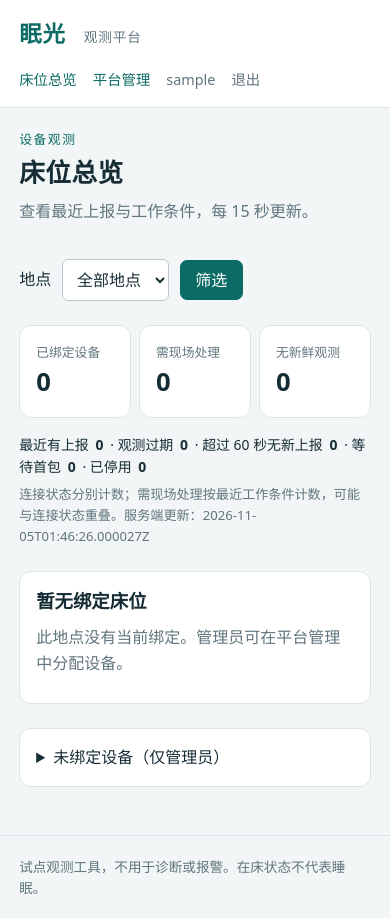
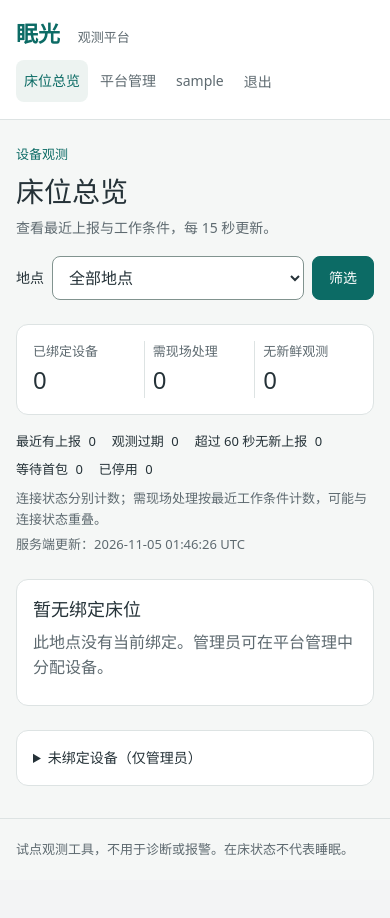
Before and after one commit to wonderbench/mianguang, a Django app: page / in a window 390 px wide. After the commit the page ends 856 px from the top, so only its background shows below. Run offline with Django 5.2, Linux system fonts and the light colour scheme; the visitor is signed in with stand-in values (Sample User, id 1); data that the repository does not hold is empty.

Commit message:
feat(platform): 按 unslop 优化观测界面与手机趋势图 (#7)
Improve dashboard hierarchy, readable snapshot metadata and responsive SVG charts. Preserve freshness, permissions and missing-data semantics.

Verified by independent code review, 23 browser checks with 14 before/after screenshots, and the complete Platform CI. No production dependencies or permanent test framework added.

```diff
--- a/platform/app/monitoring/static/monitoring/dashboard.css
+++ b/platform/app/monitoring/static/monitoring/dashboard.css
@@ -1,12 +1,13 @@
 :root {
   color-scheme:light;
-  --ink:#172d35;
-  --muted:#60757d;
-  --line:#dce5e8;
+  --ink:#253238;
+  --muted:#5e6a70;
+  --line:#dde3e3;
   --accent:#0c6b65;
+  --accent-hover:#08564f;
   --paper:#fff;
-  --back:#f2f6f6;
-  --warn:#8b5013;
+  --back:#f5f7f6;
+  --soft:#edf3f1;
   font-family:system-ui,-apple-system,"Segoe UI","PingFang SC","Microsoft YaHei",sans-serif;
   font-size:16px
 }
@@ -15,6 +16,9 @@
 }
 body {
   margin:0;
+  min-height:100svh;
+  display:flex;
+  flex-direction:column;
   background:var(--back);
   color:var(--ink);
   line-height:1.6
@@ -32,26 +36,34 @@ button,input,select {
 button,.button {
   cursor:pointer;
   border:1px solid var(--accent);
-  border-radius:7px;
+  border-radius:8px;
   background:var(--accent);
   color:#fff;
-  padding:.5rem .9rem;
+  min-height:44px;
+  padding:10px 16px;
+  font-size:14px;
+  font-weight:500;
   text-decoration:none;
-  display:inline-block;
-  line-height:1.4
+  display:inline-flex;
+  align-items:center;
+  justify-content:center;
+  line-height:1.5
 }
 button:hover,.button:hover {
-  filter:brightness(.95);
+  background:var(--accent-hover);
+  border-color:var(--accent-hover);
   text-decoration:none
 }
-button:focus-visible,a:focus-visible,input:focus-visible,select:focus-visible {
-  outline:3px solid #68b9af;
+button:focus-visible,a:focus-visible,input:focus-visible,select:focus-visible,summary:focus-visible {
+  outline:2px solid var(--accent);
   outline-offset:3px
 }
 input,select {
-  border:1px solid #b7c9ce;
-  border-radius:6px;
-  padding:.5rem .65rem;
+  border:1px solid #81938f;
+  border-radius:8px;
+  min-height:44px;
+  padding:8px 12px;
+  font-size:14px;
   background:#fff;
   color:var(--ink);
   max-width:100%
@@ -59,33 +71,54 @@ input,select {
 [hidden] {
   display:none!important
 }
+.skip-link {
+  position:absolute;
+  top:8px;
+  left:24px;
+  padding:8px 16px;
+  background:var(--paper);
+  transform:translateY(-160%);
+  z-index:1
+}
+.skip-link:focus {
+  transform:translateY(0)
+}
 .site-header {
-  padding:1rem max(1.2rem,calc((100vw - 1440px)/2));
+  padding:12px max(24px,calc((100% - 1392px)/2));
   background:var(--paper);
   border-bottom:1px solid var(--line);
   display:flex;
   align-items:center;
   justify-content:space-between;
-  gap:1rem
+  gap:16px
 }
 .brand {
-  font-size:1.4rem;
-  font-weight:750;
-  letter-spacing:.04em;
+  font-size:22px;
+  font-weight:600;
   white-space:nowrap
 }
 .brand span {
   color:var(--muted);
-  font-size:.85rem;
-  font-weight:500;
-  margin-left:.7rem
+  font-size:13px;
+  font-weight:400;
+  margin-left:12px
 }
 .site-header nav {
   display:flex;
   align-items:center;
-  gap:1.2rem;
+  gap:8px;
   flex-wrap:wrap;
-  font-size:.9rem
+  font-size:14px
+}
+.site-header nav>a {
+  padding:10px 12px;
+  border-radius:8px;
+  color:var(--muted)
+}
+.site-header nav>a:hover,.site-header nav>a[aria-current=page] {
+  color:var(--accent);
+  background:var(--soft);
+  text-decoration:none
 }
 .site-header form {
   margin:0
@@ -94,148 +127,208 @@ input,select {
   color:var(--muted);
   background:none;
   border:0;
-  padding:0
+  padding:10px 12px;
+  font-weight:400
+}
+.text-button:hover {
+  background:var(--soft);
+  color:var(--ink)
 }
 .account {
-  color:var(--muted)
+  color:var(--muted);
+  padding:0 12px;
+  overflow-wrap:anywhere
 }
 .page {
+  width:100%;
   max-width:1440px;
   margin:auto;
-  padding:2rem 1.2rem 3rem
+  flex:1;
+  padding:32px 24px 48px
 }
 .site-footer {
+  width:100%;
   max-width:1440px;
   margin:auto;
   border-top:1px solid var(--line);
-  padding:1.2rem;
+  padding:20px 24px;
   color:var(--muted);
-  font-size:.85rem
+  font-size:13px
 }
 h1,h2,p {
-  margin:0 0 .65rem
+  margin:0 0 8px
 }
 h1 {
-  font-size:clamp(1.6rem,3vw,2rem);
-  letter-spacing:.02em;
+  font-size:28px;
+  font-weight:500;
   line-height:1.3
 }
 h2 {
-  font-size:1.15rem;
+  font-size:18px;
+  font-weight:500;
   line-height:1.45
 }
 .eyebrow {
   color:var(--accent);
-  font-size:.8rem;
-  letter-spacing:.12em;
-  margin-bottom:.4rem
+  font-size:13px;
+  margin-bottom:8px
 }
 .muted {
   color:var(--muted)
 }
 .small {
-  font-size:.82rem
+  font-size:13px
 }
 .page-heading {
   display:flex;
   align-items:flex-end;
   justify-content:space-between;
-  gap:1.5rem;
-  margin-bottom:1.5rem
+  gap:24px;
+  margin-bottom:24px
+}
+.page-heading p:last-child {
+  margin-bottom:0;
+  font-size:14px
 }
 .site-filter {
   display:flex;
   align-items:center;
-  gap:.65rem;
+  gap:8px;
+  font-size:14px;
   flex-wrap:wrap
 }
 .panel {
   background:var(--paper);
   border:1px solid var(--line);
   border-radius:12px;
-  padding:1.25rem
+  padding:24px
 }
 .summary-grid {
   display:grid;
-  grid-template-columns:repeat(3,1fr);
-  gap:1rem;
-  margin:1rem 0
+  grid-template-columns:repeat(3,minmax(0,1fr));
+  gap:24px;
+  margin:16px 0
+}
+.overview-summary {
+  padding:20px 24px
+}
+.summary+.summary {
+  border-left:1px solid var(--line);
+  padding-left:24px
 }
 .summary span,.quality-summary span {
   display:block;
   color:var(--muted);
-  font-size:.9rem
+  font-size:14px
 }
 .summary strong,.quality-summary strong {
   display:block;
-  font-size:2rem;
-  font-weight:650;
+  font-size:28px;
+  font-weight:500;
   line-height:1.5
 }
 .status-counts {
-  font-size:.87rem;
-  margin-bottom:.35rem
+  display:flex;
+  flex-wrap:wrap;
+  gap:8px 24px;
+  padding:0;
+  margin:16px 0 8px;
+  list-style:none;
+  font-size:13px
+}
+.status-counts li {
+  white-space:nowrap
 }
 .status-counts strong {
-  padding:0 .2rem
+  padding-left:4px;
+  font-weight:500
+}
+.overview-meta {
+  display:flex;
+  justify-content:space-between;
+  flex-wrap:wrap;
+  gap:4px 16px
+}
+.overview-meta p {
+  margin:0
 }
 .bed-grid {
   display:grid;
   grid-template-columns:repeat(auto-fit,minmax(min(100%,470px),1fr));
-  gap:1rem;
-  margin:1.5rem 0
+  gap:16px;
+  margin:24px 0
+}
+.bed-card {
+  display:flex;
+  flex-direction:column;
+  min-width:0
+}
+.bed-card .snapshot {
+  flex:1
 }
 .card-heading,.section-heading {
   display:flex;
   align-items:start;
   justify-content:space-between;
-  gap:.7rem
+  gap:12px
+}
+.card-heading h2 a {
+  color:var(--ink)
+}
+.card-heading h2 a:hover {
+  color:var(--accent)
 }
 .card-heading p {
-  font-size:.93rem
+  font-size:14px
 }
 .badge {
   display:inline-block;
-  font-size:.75rem;
-  border-radius:5px;
-  padding:.12rem .5rem;
+  font-size:12px;
+  border-radius:4px;
+  padding:4px 8px;
   white-space:nowrap;
-  background:#edf2f3;
-  color:#516770
-}
-.simulator {
-  background:#eee8fb;
-  color:#654697
+  background:#eef1f0;
+  color:#52625e
 }
 .state-row {
   display:flex;
-  gap:.7rem;
+  gap:8px 12px;
   align-items:center;
   flex-wrap:wrap;
   border-top:1px solid var(--line);
-  padding-top:.8rem
+  padding-top:16px
+}
+[data-connectivity]::before {
+  content:"";
+  display:inline-block;
+  width:6px;
+  height:6px;
+  margin-right:8px;
+  border-radius:50%;
+  background:currentColor;
+  vertical-align:middle
 }
 .state-fresh {
-  background:#e2f3ed;
-  color:#176a50
+  background:#e9f3ef;
+  color:#24664f
 }
 .state-expired,.state-no_report {
-  background:#fff0d9;
-  color:#8a4a0b
+  background:#faf1e3;
+  color:#805017
 }
 .state-waiting,.state-disabled {
-  background:#edf0f1;
-  color:#596b70
+  background:#eef1f0;
+  color:#52625e
 }
 .work-state {
-  font-size:.8rem;
+  font-size:13px;
   color:var(--muted)
 }
 .metric-grid {
   display:grid;
   grid-template-columns:1.3fr 1fr 1fr;
-  gap:1rem;
-  padding:1rem 0
+  gap:16px;
+  padding:20px 0
 }
 .metric {
   display:flex;
@@ -243,128 +336,143 @@ h2 {
   min-width:0
 }
 .metric>span {
-  font-size:.8rem;
+  font-size:13px;
   color:var(--muted)
 }
 .metric strong {
-  font-size:1.9rem;
-  font-weight:650;
+  font-size:32px;
+  font-weight:500;
   line-height:1.4
 }
 .metric .occupancy {
-  font-size:1.05rem;
-  padding-top:.4rem
+  font-size:18px;
+  padding-top:8px
 }
 .metric small {
-  font-size:.72rem;
+  font-size:13px;
   overflow-wrap:anywhere
 }
 .lamp {
-  font-size:.83rem;
-  margin-bottom:.7rem
+  font-size:13px;
+  margin-bottom:12px
 }
 .timestamps {
-  font-size:.74rem;
+  font-size:13px;
   color:var(--muted);
   display:flex;
-  gap:.2rem 1rem;
+  gap:4px 16px;
   flex-wrap:wrap
 }
 .detail-link {
   display:block;
   border-top:1px solid var(--line);
-  margin-top:1rem;
-  padding-top:.7rem;
-  font-size:.87rem
+  margin-top:16px;
+  padding-top:12px;
+  font-size:14px;
+  min-height:44px
 }
 .notice {
-  padding:.8rem 1rem;
-  background:#fff4e3;
-  color:#794f1f;
-  border:1px solid #eddbbd;
-  border-radius:7px;
-  margin-bottom:1rem
+  padding:12px 16px;
+  background:#faf1e3;
+  color:#805017;
+  border:1px solid #e8d8be;
+  border-radius:8px;
+  margin-bottom:24px;
+  font-size:14px
 }
 .empty {
   grid-column:1/-1;
-  padding:2rem
+  padding:32px
 }
 .diagnostics summary {
-  cursor:pointer
+  cursor:pointer;
+  font-size:14px
 }
 .diagnostics li {
-  margin:.35rem 0
+  margin:8px 0;
+  font-size:14px
 }
 .breadcrumb {
-  font-size:.9rem;
-  margin-bottom:1.2rem
+  font-size:14px;
+  margin-bottom:24px
 }
 .current-panel,.history-panel {
-  margin-bottom:1.5rem
+  margin-bottom:24px
 }
 .current-panel .metric-grid {
   max-width:750px
 }
+.binding-id {
+  overflow-wrap:anywhere;
+  margin:16px 0 0
+}
 .quick-ranges {
   display:flex;
-  gap:.5rem;
+  gap:8px;
   flex-wrap:wrap;
-  margin:1rem 0
+  margin:16px 0
 }
 .quick-ranges button,.secondary {
-  background:#fff;
-  color:var(--accent)
+  background:var(--paper);
+  color:var(--muted);
+  border-color:var(--line)
+}
+.quick-ranges button:hover,.secondary:hover {
+  background:var(--soft);
+  color:var(--accent);
+  border-color:var(--accent)
 }
 .quick-ranges button[aria-pressed=true] {
-  background:#e3f2ee;
+  background:var(--soft);
+  color:var(--accent);
   border-color:var(--accent)
 }
 .range-form {
   display:flex;
   align-items:flex-end;
-  gap:.8rem;
+  gap:12px;
   flex-wrap:wrap;
-  margin-bottom:.7rem
+  margin-bottom:12px
 }
 .range-form label {
   display:flex;
   flex-direction:column;
-  gap:.3rem;
-  font-size:.8rem
+  gap:4px;
+  font-size:13px
 }
 .quality-summary {
   border-top:1px solid var(--line);
   border-bottom:1px solid var(--line);
-  padding:1.2rem 0;
-  margin:1rem 0 1.8rem
+  padding:20px 0;
+  margin:16px 0 32px
 }
 .quality-summary small {
   display:block;
-  font-size:.78rem;
+  font-size:13px;
   color:var(--muted)
 }
 figure {
-  margin:1.25rem 0
+  margin:24px 0
 }
 figcaption {
-  font-weight:600;
-  font-size:.9rem;
-  margin-bottom:.5rem
+  font-weight:500;
+  font-size:16px;
+  margin-bottom:8px
 }
 figcaption span {
   font-weight:400;
-  font-size:.8rem
+  font-size:13px;
+  margin-left:8px
 }
 svg[data-chart] {
   width:100%;
   height:auto;
-  min-height:140px;
   display:block;
   overflow:visible
 }
 svg text {
   font-family:inherit;
-  font-size:12px;
+  font-size:13px;
   fill:var(--muted)
 }
 svg .chart-line {
@@ -381,72 +489,145 @@ svg .grid {
   stroke-width:1
 }
 svg .empty-chart {
-  font-size:15px
+  font-size:13px
+}
+.metric strong,.summary strong,.quality-summary strong,.status-counts strong,
+.timestamps,time,[data-effective-range],.quality-summary small,svg text {
+  font-variant-numeric:tabular-nums
 }
 .login-panel {
-  max-width:420px;
-  margin:4rem auto;
-  padding:2rem
+  max-width:440px;
+  margin:48px auto;
+  padding:32px
 }
 .login-panel form {
   display:flex;
   flex-direction:column;
-  gap:.45rem;
-  margin-top:1.6rem
+  gap:8px;
+  margin-top:24px
 }
 .login-panel label {
-  font-size:.9rem
+  font-size:14px
 }
 .login-panel input {
-  margin-bottom:.65rem
+  margin-bottom:12px
 }
 .login-panel button {
-  margin-top:.7rem
+  margin-top:8px
+}
+@media(prefers-reduced-motion:no-preference) {
+  button,.button,.site-header nav>a {
+    transition:background-color 150ms,color 150ms,border-color 150ms
+  }
 }
 @media(max-width:700px) {
   .site-header {
     align-items:flex-start;
-    flex-direction:column
+    flex-direction:column;
+    padding:16px;
+    gap:8px
   }
   .site-header nav {
-    gap:1rem
+    gap:4px;
+    width:100%
+  }
+  .site-header nav>a,.text-button {
+    padding:10px 8px
+  }
+  .account {
+    padding:0 8px
   }
   .page {
-    padding-top:1.3rem
+    padding:24px 16px 32px
+  }
+  .site-footer {
+    padding:20px 16px
   }
   .page-heading {
     align-items:flex-start;
-    flex-direction:column
+    flex-direction:column;
+    gap:16px
+  }
+  .site-filter {
+    width:100%
+  }
+  .site-filter select {
+    flex:1;
+    min-width:0
   }
   .summary-grid {
-    gap:.5rem
+    gap:12px
   }
-  .summary {
-    padding:.8rem
+  .overview-summary {
+    gap:8px
+  }
+  .summary+.summary {
+    padding-left:8px
   }
   .summary strong,.quality-summary strong {
-    font-size:1.6rem
+    font-size:24px
   }
   .summary span,.quality-summary span {
-    font-size:.8rem
+    font-size:13px
+  }
+  .status-counts {
+    gap:8px 16px
+  }
+  .section-heading {
+    flex-wrap:wrap;
+    gap:4px 12px
   }
   .metric-grid {
-    gap:.6rem
+    gap:8px
+  }
+  .metric>span {
+    min-height:44px
+  }
+  .metric>span small {
+    display:block
   }
   .metric strong {
-    font-size:1.6rem
+    font-size:28px
+  }
+  .metric .occupancy {
+    font-size:16px
   }
   .panel {
-    padding:1rem
+    padding:16px
+  }
+  .range-form {
+    display:grid;
+    grid-template-columns:auto 1fr
   }
   .range-form label {
-    flex:1;
-    min-width:210px
+    grid-column:1/-1;
+    min-width:0
+  }
+  .range-form .button {
+    justify-self:start
+  }
+  .range-form input {
+    width:100%;
+    min-width:0
+  }
+  input,select {
+    font-size:16px
+  }
+  .quality-summary {
+    grid-template-columns:1fr;
+    gap:16px
+  }
+  .quality-summary>div {
+    display:grid;
+    grid-template-columns:1fr auto;
+    align-items:center;
+    column-gap:12px
   }
   .quality-summary small {
-    font-size:.7rem
+    grid-column:1/-1
   }
   .login-panel {
-    margin:2rem auto
+    margin:32px auto;
+    padding:24px
   }
 }
--- a/platform/app/monitoring/static/monitoring/dashboard.js
+++ b/platform/app/monitoring/static/monitoring/dashboard.js
@@ -85,6 +85,8 @@
     let requestNumber = 0;
     let pending = false;
     let lastGoodQuery = "";
+    let lastBuckets = null;
+    let chartWidth = 0;
 
     function selectQuick(hours) {
       rollingHours = hours;
@@ -98,6 +100,8 @@
 
     function drawChart(svg, buckets, key) {
       const namespace = "http://www.w3.org/2000/svg";
+      const width = svg.clientWidth;
+      svg.setAttribute("viewBox", `0 0 ${width} 200`);
       svg.replaceChildren();
       const add = (tag, attributes, text) => {
         const element = document.createElementNS(namespace, tag);
@@ -108,13 +112,13 @@
       const min = key === "rr_bpm" ? 10 : 60;
       const max = key === "rr_bpm" ? 25 : 100;
       const ticks = key === "rr_bpm" ? [10, 15, 20, 25] : [60, 80, 100];
-      const x = index => 52 + index / Math.max(1, buckets.length - 1) * 888;
+      const x = index => 52 + index / Math.max(1, buckets.length - 1) * (width - 72);
       const y = value => 158 - (value - min) / (max - min) * 136;
       ticks.forEach(value => {
-        add("line", { x1: 52, x2: 940, y1: y(value), y2: y(value), class: "grid" });
+        add("line", { x1: 52, x2: width - 20, y1: y(value), y2: y(value), class: "grid" });
         add("text", { x: 40, y: y(value) + 4, "text-anchor": "end" }, value);
       });
-      const indexes = [...new Set([0, Math.floor((buckets.length - 1) / 2), buckets.length - 1])];
+      const indexes = [...new Set(width < 480 ? [0, buckets.length - 1] : [0, Math.floor((buckets.length - 1) / 2), buckets.length - 1])];
       indexes.forEach(index => {
         add("text", { x: x(index), y: 186, "text-anchor": index === 0 ? "start" : index === buckets.length - 1 ? "end" : "middle" }, readable(buckets[index].minute).slice(5, 16));
       });
@@ -130,9 +134,19 @@
         else { points.push([x(index), y(bucket[key])]); valid += 1; }
       });
       finish();
-      if (!valid) add("text", { x: 496, y: 90, "text-anchor": "middle", class: "empty-chart" }, "此窗口没有完整且有效的分钟点");
+      if (!valid) add("text", { x: width / 2 + 16, y: 90, "text-anchor": "middle", class: "empty-chart" }, "此窗口没有完整且有效的分钟点");
       add("title", {}, `共 ${buckets.length} 分钟，${valid} 个完整有效点；缺测或无效分钟断线。时间为 UTC。`);
     }
+
+    function drawCharts() {
+      if (result.hidden || !lastBuckets) return;
+      history.querySelectorAll("[data-chart]").forEach(svg => drawChart(svg, lastBuckets, svg.dataset.chart));
+    }
+    new ResizeObserver(([entry]) => {
+      if (entry.contentRect.width === chartWidth) return;
+      chartWidth = entry.contentRect.width;
+      drawCharts();
+    }).observe(result);
 
     async function loadSeries() {
       const number = ++requestNumber;
@@ -155,10 +169,11 @@
         history.querySelector('[data-slot-count="rr"]').textContent = `${summary.rr_valid_slots} / ${summary.received_slots} 个已收到时隙`;
         history.querySelector('[data-slot-count="hr"]').textContent = `${summary.hr_valid_slots} / ${summary.received_slots} 个已收到时隙`;
         history.querySelector("[data-effective-range]").textContent = `有效范围：${readable(data.effective_range.from)} — ${readable(data.effective_range.to)} UTC。更新：${readable(data.server_time)} UTC。`;
-        history.querySelectorAll("[data-chart]").forEach(svg => drawChart(svg, data.buckets, svg.dataset.chart));
+        lastBuckets = data.buckets;
         if (exportLink) { exportLink.href = `${history.dataset.exportUrl}?${query}`; exportLink.hidden = false; }
         lastGoodQuery = query;
         result.hidden = false;
+        drawCharts();
         showError(historyError, "");
         expireSnapshots();
       } catch (error) {
--- a/platform/app/monitoring/templates/monitoring/_overview.html
+++ b/platform/app/monitoring/templates/monitoring/_overview.html
@@ -1,17 +1,20 @@
 <section data-overview-content data-server-ms="{{ server_ms }}">
-  <div class="summary-grid">
-    <div class="panel summary"><span>已绑定设备</span><strong>{{ counts.bound }}</strong></div>
-    <div class="panel summary"><span>需现场处理</span><strong data-attention-count>{{ counts.attention }}</strong></div>
-    <div class="panel summary"><span>无新鲜观测</span><strong data-not-fresh-count>{{ counts.not_fresh }}</strong></div>
+  <div class="panel summary-grid overview-summary">
+    <div class="summary"><span>已绑定设备</span><strong>{{ counts.bound }}</strong></div>
+    <div class="summary"><span>需现场处理</span><strong data-attention-count>{{ counts.attention }}</strong></div>
+    <div class="summary"><span>无新鲜观测</span><strong data-not-fresh-count>{{ counts.not_fresh }}</strong></div>
   </div>
-  <p class="status-counts">
-    最近有上报 <strong data-count="fresh">{{ counts.fresh }}</strong> ·
-    观测过期 <strong data-count="expired">{{ counts.expired }}</strong> ·
-    超过 60 秒无新上报 <strong data-count="no_report">{{ counts.no_report }}</strong> ·
-    等待首包 <strong data-count="waiting">{{ counts.waiting }}</strong> ·
-    已停用 <strong data-count="disabled">{{ counts.disabled }}</strong>
-  </p>
-  <p class="muted small">连接状态分别计数；需现场处理按最近工作条件计数，可能与连接状态重叠。服务端更新：<time datetime="{{ server_time }}">{{ server_time }}</time></p>
+  <ul class="status-counts" aria-label="连接状态计数">
+    <li>最近有上报 <strong data-count="fresh">{{ counts.fresh }}</strong></li>
+    <li>观测过期 <strong data-count="expired">{{ counts.expired }}</strong></li>
+    <li>超过 60 秒无新上报 <strong data-count="no_report">{{ counts.no_report }}</strong></li>
+    <li>等待首包 <strong data-count="waiting">{{ counts.waiting }}</strong></li>
+    <li>已停用 <strong data-count="disabled">{{ counts.disabled }}</strong></li>
+  </ul>
+  <div class="overview-meta muted small">
+    <p>连接状态分别计数；需现场处理按最近工作条件计数，可能与连接状态重叠。</p>
+    <p>服务端更新：<time datetime="{{ server_time }}">{{ server_time|slice:':10' }} {{ server_time|slice:'11:19' }} UTC</time></p>
+  </div>
   <div class="bed-grid">
   {% for row in rows %}
     <article class="panel bed-card">
--- a/platform/app/monitoring/templates/monitoring/base.html
+++ b/platform/app/monitoring/templates/monitoring/base.html
@@ -9,18 +9,19 @@
   <script src="{% static 'monitoring/dashboard.js' %}" defer></script>
 </head>
 <body>
+  <a class="skip-link" href="#main-content">跳到主要内容</a>
   <header class="site-header">
     <a class="brand" href="{% url 'overview' %}">眠光 <span>观测平台</span></a>
     {% if user.is_authenticated %}
     <nav aria-label="主导航">
-      <a href="{% url 'overview' %}">床位总览</a>
+      <a href="{% url 'overview' %}"{% if request.resolver_match.url_name == 'overview' %} aria-current="page"{% endif %}>床位总览</a>
       {% if can_manage %}<a href="/admin/">平台管理</a>{% endif %}
       <span class="account">{{ user.get_username }}</span>
       <form action="{% url 'logout' %}" method="post">{% csrf_token %}<button class="text-button" type="submit">退出</button></form>
     </nav>
     {% endif %}
   </header>
-  <main class="page">
+  <main class="page" id="main-content" tabindex="-1">
     {% if demo_mode %}<p class="notice">演示模式 · 模拟数据不能作为真实照护观测。</p>{% endif %}
     <noscript><p class="notice">请启用 JavaScript 以查看曲线和定时更新。此页面中的数值只是加载时的快照。</p></noscript>
     {% block content %}{% endblock %}
--- a/platform/app/monitoring/templates/monitoring/binding.html
+++ b/platform/app/monitoring/templates/monitoring/binding.html
@@ -11,7 +11,7 @@
     <div class="section-heading"><h2>{% if binding.ended_at %}历史绑定{% else %}最近状态{% endif %}</h2><span class="badge">{% if binding.ended_at %}已结束{% else %}当前绑定{% endif %}</span></div>
     <p class="muted small">绑定期间：{{ binding.started_at|date:'Y-m-d H:i:s T' }} — {% if binding.ended_at %}{{ binding.ended_at|date:'Y-m-d H:i:s T' }}{% else %}至今{% endif %}</p>
     {% if binding.ended_at %}<p>以下趋势仅属于这次绑定。此处不展示设备的当前状态或当前灯状态。</p>{% else %}{% include 'monitoring/_snapshot.html' %}{% endif %}
-    <p class="muted small">绑定 ID：{{ binding.pk }}</p>
+    <p class="muted small binding-id">绑定 ID：{{ binding.pk }}</p>
   </section>
   <section class="panel history-panel">
     <div class="section-heading"><h2>观测趋势</h2><span class="muted small">时间范围以 UTC 填写和显示</span></div>
@@ -29,7 +29,7 @@
     <p class="muted small">可查询最近 7 天内、最多 24 小时的窗口。结束时间截至当前完整分钟；绑定开始后的前 5 秒不参与统计。</p>
     <p class="notice" data-history-error role="status" hidden></p>
     <div data-history-result aria-live="polite">
-      <p class="muted" data-effective-range>正在读取趋势…</p>
+      <p class="muted small" data-effective-range>正在读取趋势…</p>
       <div class="summary-grid quality-summary">
         <div><span>上报完整度</span><strong data-summary="report_completeness">—</strong><small data-slot-count="report"></small></div>
         <div><span>呼吸有效点比例</span><strong data-summary="rr_valid_ratio">—</strong><small data-slot-count="rr"></small></div>
```
Also changed, not shown: platform/docs/frontend_design.md (added, +37 -0 lines), platform/README.md.
